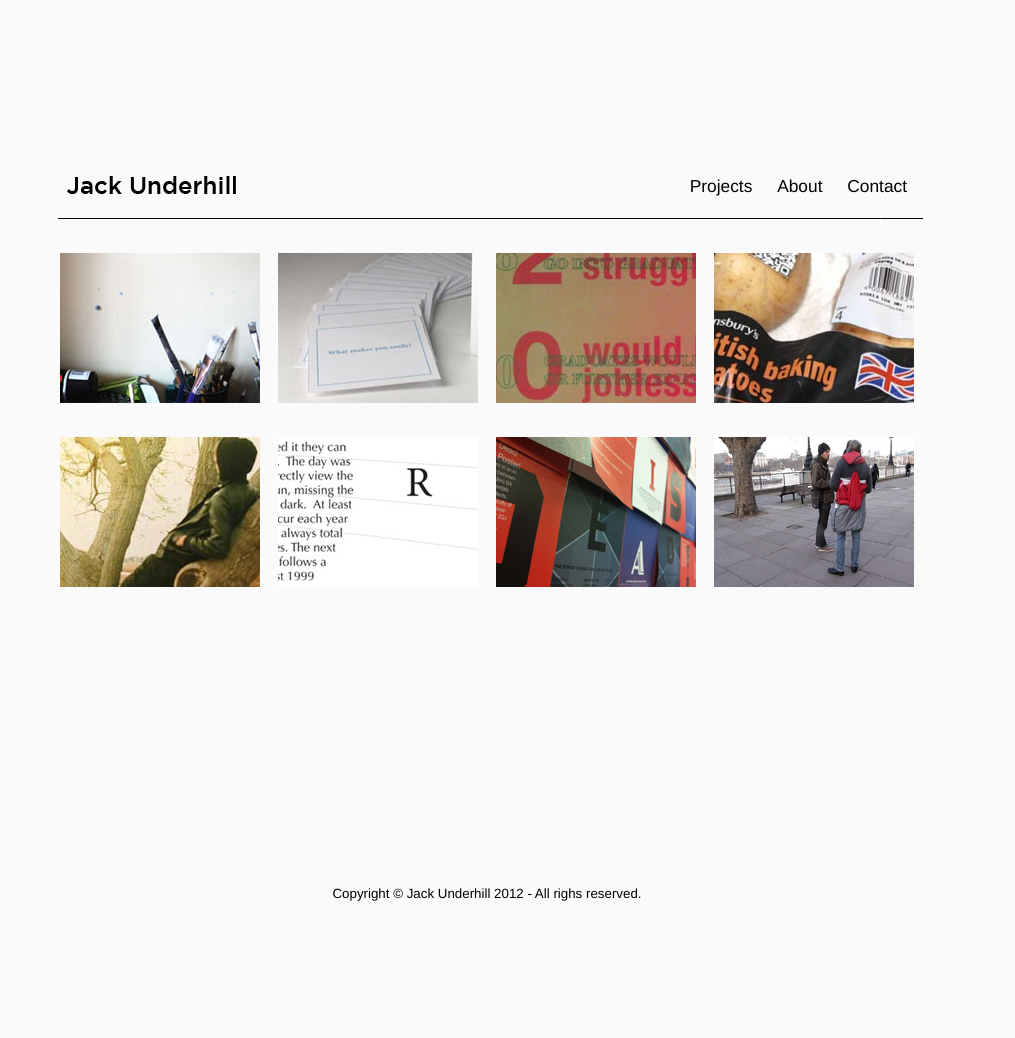
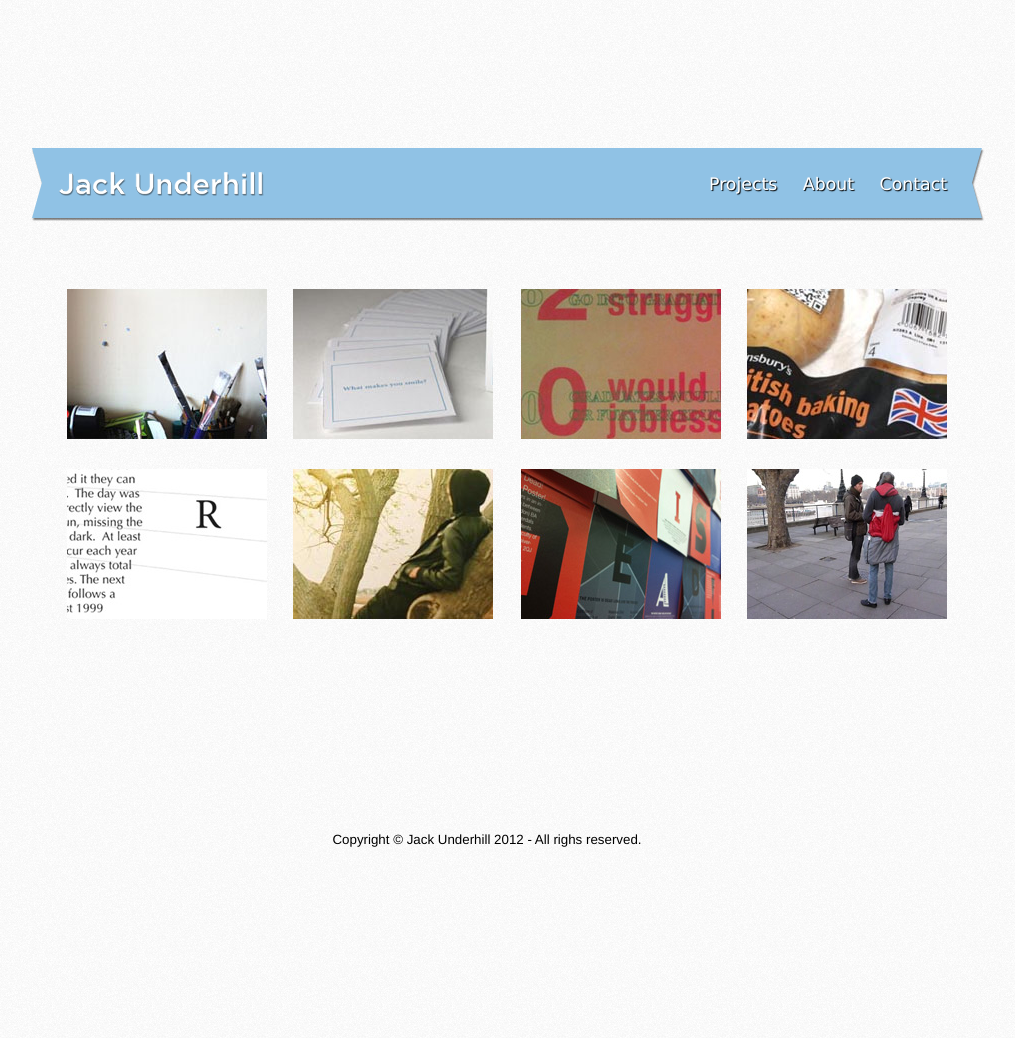
Before and after one commit to jackunderhill/jackunderhill.github.com, a Jekyll site: the page built from index.html, in a window 1280 px wide. Shown: the whole page, without its empty margins (153-1168 px from the left). Built offline with Jekyll 4.4.1, drawn with Linux system fonts in a browser that asks for light colours.

Commit message:
Updated navbar and positioning on index.

```diff
--- a/_layouts/default.html
+++ b/_layouts/default.html
@@ -13,8 +13,7 @@
       <div id="headercontainer">
         <div class="left-align">
           <h1>
-            <a href="index.html"></a>
-            <img src="images/logo.png" border="0" />
+            <a href="index.html"><img src="images/logo.png"/></a>
           </h1>
         </div>
 
@@ -33,9 +32,6 @@
         </div>
       </div>
 
-      <div id='divider'>
-        <img src='images/divider.png' />
-      </div>
 
     {{ content }}
 
--- a/css/styles.css
+++ b/css/styles.css
@@ -4,8 +4,11 @@ body > #container { height: auto; min-height: 100%; }
 
 /* Generic Selectors */
 
-body {
-	background-color: #fafafa;
+
+body {background: url(../images/grain.png);}
+
+h1 {position: absolute;
+	left: 30px;
 }
 
 ul, li {
@@ -20,23 +23,17 @@ li {
   	height: 600px;
 }
 
-#projects li {
-	position: relative;
-	top: 30px;
-	padding: 9px;
-}
 
 .right-align li {
 	padding: 10px;
 }
 
 
-/* CLasses */
-
 .headerfont {
-	font-family: Helvetica, Verdana, Arial, sans-serif;
-	font-color: black;
-	font-size: 13pt
+	font-family: Verdana, Helvetica, Arial, sans-serif;
+	font-color: #ffffff;
+	font-size: 13pt;
+	text-shadow: 1px 1px 1px black;
 }
 
 .left-align {
@@ -46,20 +43,74 @@ li {
 
 .right-align {
 	float: right;
-	padding-top: 11px;
+	padding-top: 9px;
+	padding-right: 30px;
+}
+
+#projects {
+	position: relative;
+	top: 60px;
+	left: 20px;
+	height: 330px;
+	width: 880px;
+	margin: 0 auto;
 }
 
 
-	position: relative;
-	width: 200px;
-	height: 150px;
-	margin: 0;
+
+#farlefttop {
+	position: absolute;
+	top: 0;
+	left: 0;
 }
 
-.project-row {
+#lefttop {
 	position: absolute;
-	padding-bottom: 5px
+	top: 0;
+	left: 226px;
+
 }
+
+#righttop {
+	position: absolute;
+	top: 0;
+	right: 226px;
+}
+
+#farrighttop {
+	position: absolute;
+	top: 0;
+	right: 0;
+}
+
+
+#farleftbottom {
+	position: absolute;
+	bottom: 0;
+	left: 226px;
+}
+
+#leftbottom {
+	position: absolute;
+	bottom: 0;
+	left: 0;
+}
+
+#rightbottom {
+	position: absolute;
+	bottom: 0;
+	right: 226px;
+
+
+}
+
+#farrightbottom {
+	position: absolute;
+	right: 0;
+	bottom: 0;
+
+}
+
 
 .description {
 	text-align: left;
@@ -92,8 +143,8 @@ li {
 
 #bodyfont {
 	position: relative;
-	font-family: Helvetica, Verdana, Arial, sans-serif;
-	font-color: black;
+	font-family: Helvetica, Arial, Verdana, sans-serif;
+	font-color: #464646;
 	font-size: 11pt;
 	width: 905px;
 	height: 100px;
@@ -108,31 +159,13 @@ li {
 	margin: 0 auto;
 }
 
-#projects {
-	position: relative;
-	top: -20px;
-	width: 905px;
-	text-align: center;
-	margin: 0 auto;
-}
-
-
 #headercontainer {
 	position: relative;
 	top: 10px;
-	width: 860px;
-	height: 50px;
+	width: 960px;
+	height: 75px;
 	margin: 0 auto;
-}
-
-#divider {
-	position: relative;
-	height: 30px;
-	padding-left: 6px
-}
-
-#divider img {
-	vertical-align: top;
+	background-image: url(../images/navbar.png);
 }
 
 #footer {
@@ -143,7 +176,6 @@ li {
 	 height: 3em;
 	 margin-top: -3em;
 	font-family: Helvetica, Verdana, Arial, sans-serif;
-	font-color: black;
 	font-size: 10pt
 }
 
@@ -272,16 +304,14 @@ li {
 
 
 
-a { text-decoration: none; color: black; }
+a { text-decoration: none; color: white; }
 a:visited { text-decoration: none; }
 a:hover { text-decoration: none; }
 a:focus { text-decoration: none; }
 a:hover, a:active { text-decoration: none; }
 
 
-a img { border:none;
-}
-
+a img { border:none; }
 
 
 #projects .project-row {
--- a/index.html
+++ b/index.html
@@ -3,54 +3,48 @@ layout: default
 ---
 <section>
   <div id="projects">
-				<div class="project-row">
 					<ul>
-						<li class="image">
+						<li id="farlefttop" class="image">
 							<a href="photography.html" />
 								<img src="images/photography/thumbnail.jpg" alt="Photography"/>
 								<span>Photography: Space</span>
 							</a>
 						</li>
-						<li class="image">
+						<li id="lefttop" class="image">
 							<a href="weather.html" />
 							<img src="images/weather/thumbnail.jpg" alt="Weather" />
 							<span>Weather</span>
 						</li>
-						<li class="image">
+						<li id="righttop" class="image">
 							<a href="type3.html" />
 							<img src="images/type3/thumbnail.jpg" alt="Statistics" />
 							<span>Typography: Statistics</span>
 						</li>
-						<li class="image">
+						<li id="farrighttop" class="image">
 							<a href="sip.html" />
 							<img src="images/sip/thumbnail.jpg" alt="Wasting Food" />
 							<span>Food Waste</span>
 						</li>
-					</ul>
-				</div>
-				<div class="project-row">
-					<ul>
-						<li class="image">
+						<li id="farleftbottom" class="image">
 							<a href="visualnarrative.html" />
 							<img border="0" src="images/visual_narrative/thumbnail.jpg" alt="Visual Narrative" />
 							<span>Visual Narrative</span>
 						</li>
-						<li class="image">
+						<li id="leftbottom" class="image">
 							<a href="eclipse.html" />
 							<img border="0" src="images/eclipse/thumbnail.jpg" alt="Eclipse" />
 							<span>Typography: Eclipse</span>
 						</li>
-						<li class="image">
+						<li id="rightbottom" class="image">
 							<a href="longlivetheposter.html" />
 							<img border="0" src="images/longlivetheposter/thumbnail.jpg" alt="Long Live The Poster!" />
 							<span>Long Live The Poster!</span>
 						</li>
-						<li class="image">
+						<li id="farrightbottom" class="image">
 							<a href="amnesty.html" />
 							<img border="0" src="images/amnesty/thumbnail.jpg" alt="Amnesty"></a>
 							<span>Amnesty Fundraising</span>
 						</li>
 					</ul>
-				</div>
 			</div>
 </section>
```
Also changed, not shown: images/grain.png (added), images/logo.png, images/navbar.png (added), 1 other file.
